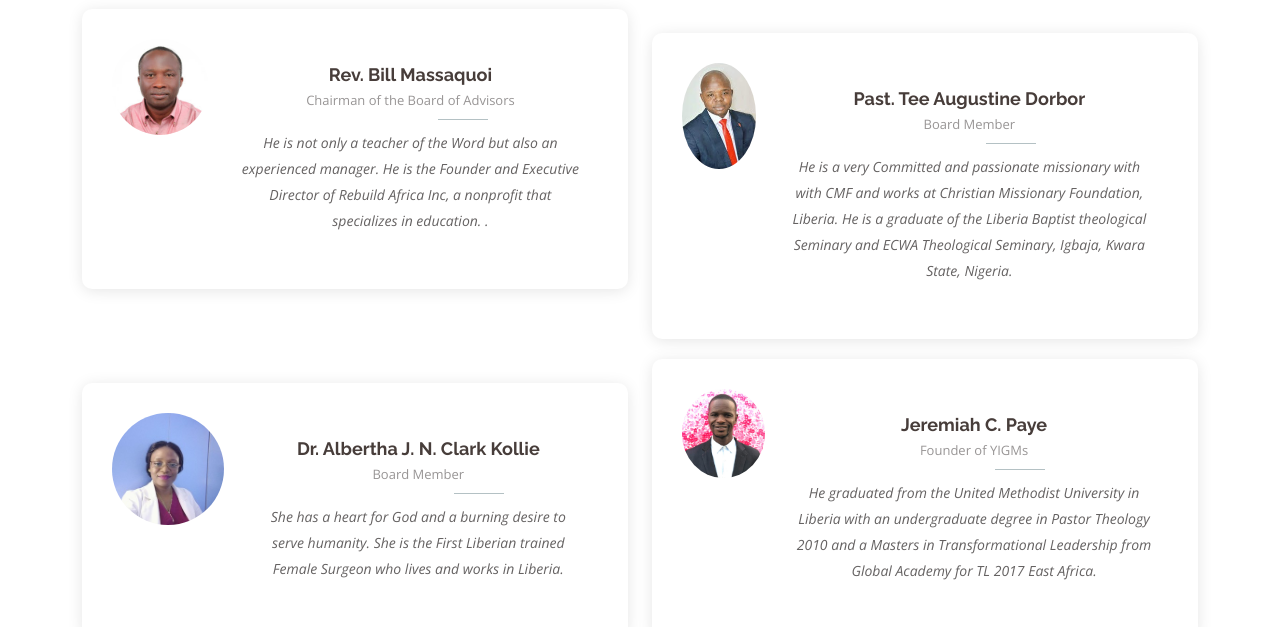
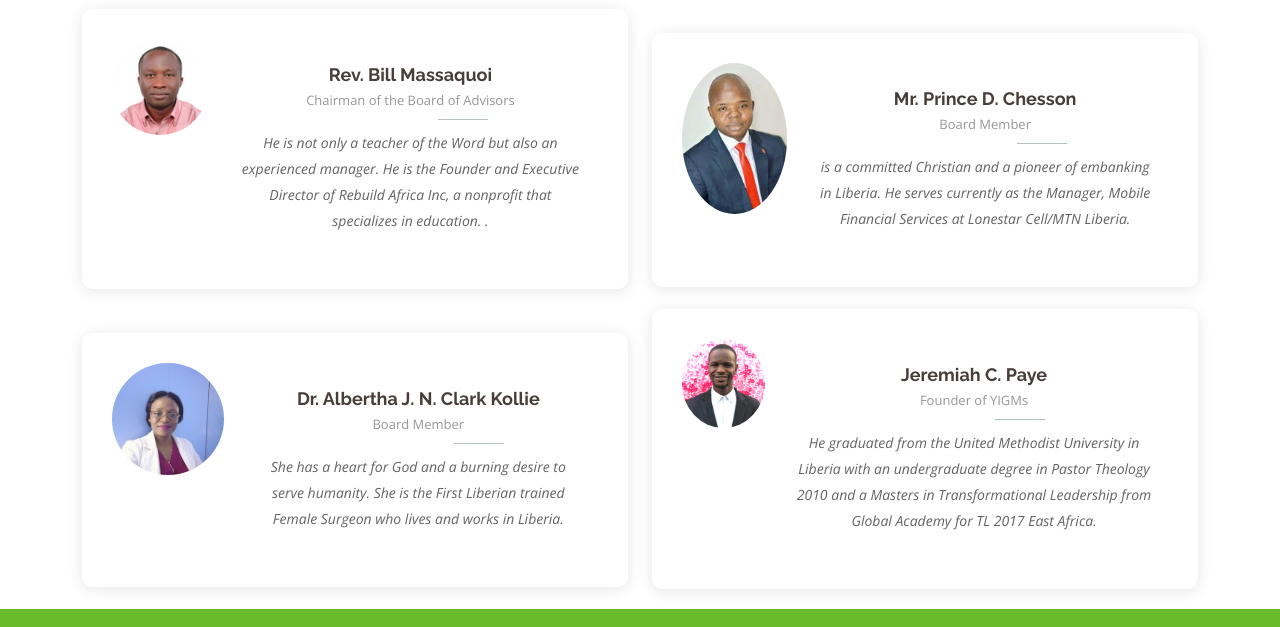
Before and after one commit to Abuh05/yigm, a plain HTML site: page board.html in a window 1280 px wide. Shown: the part 173-800 px from the top of the page. Drawn offline with nearby package versions, Linux system fonts and the light colour scheme.

Commit message:
Prince D

```diff
--- a/board.html
+++ b/board.html
@@ -210,12 +210,11 @@
             <div class="member d-flex align-items-start">
               <div class="pic"><img src="assets/img/team/team-5.jpg" class="img-fluid" alt=""></div>
               <div class="member-info">
-                <h4>Past. Tee Augustine Dorbor</h4>
+                <h4>Mr. Prince D. Chesson</h4>
                 <span>Board Member</span>
-                <p>He is a very Committed and passionate missionary
-                   with with CMF and works at Christian Missionary Foundation, Liberia.
-                  He is a graduate of the Liberia Baptist theological Seminary and ECWA
-                  Theological Seminary, Igbaja, Kwara State, Nigeria. </p>
+                <p> is a committed Christian and a pioneer of embanking in Liberia. He serves currently as the Manager,
+                   Mobile Financial Services at Lonestar Cell/MTN Liberia.
+                    </p>
 
               </div>
             </div>
```
